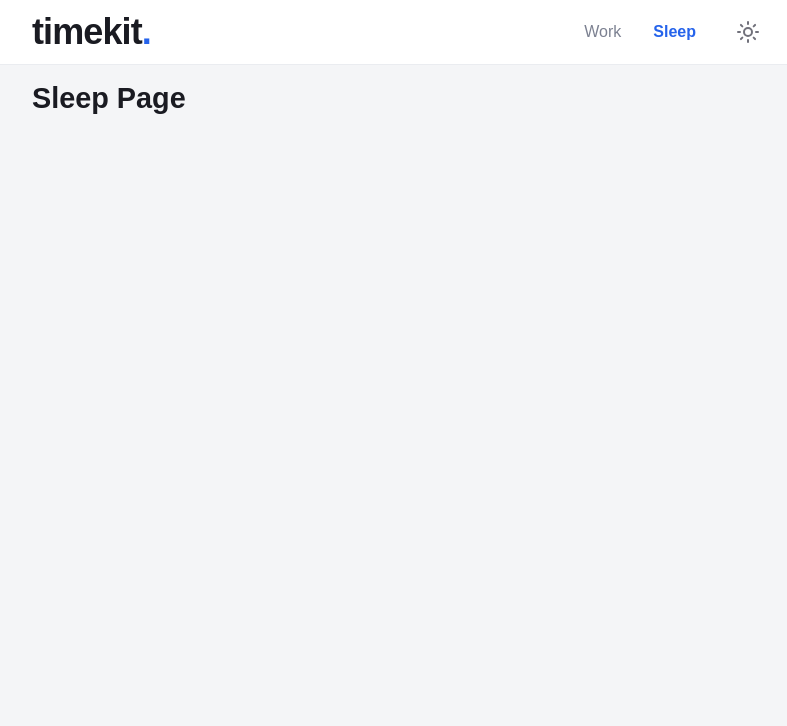
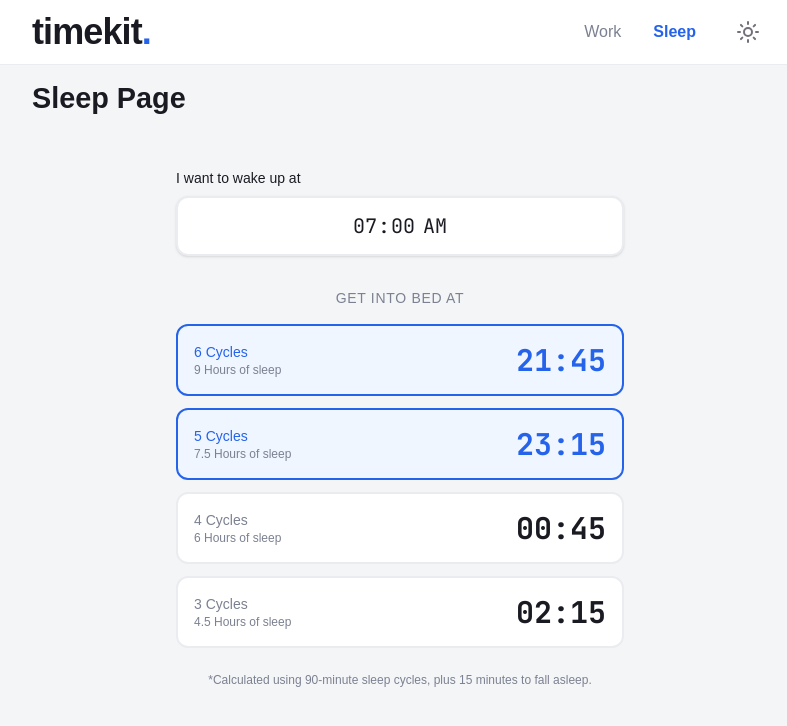
Before and after one commit to SclRlLiX/timekit, a SvelteKit app: page /sleep in a window 1280 px wide. Shown: the top 726 px of the page, without its empty margins (240-1027 px from the left). Built offline with nearby package versions, Linux system fonts and the light colour scheme; a web font is replaced by a local one.

Commit message:
added sleep + safari fix 2

```diff
--- a/src/lib/components/TimeInput.svelte
+++ b/src/lib/components/TimeInput.svelte
@@ -32,18 +32,33 @@
         color-scheme: dark;
     }
 
-    /* 1. Hide the native clock icon that throws off the math */
+    /* 1. Hide the clock icon completely */
     input[type="time"]::-webkit-calendar-picker-indicator {
         display: none;
+        -webkit-appearance: none;
         margin: 0;
     }
 
-    /* 2. Force the inner text wrapper to center perfectly */
+    /* 2. Target the main inner wrapper */
     input[type="time"]::-webkit-datetime-edit {
         display: flex;
         justify-content: center;
         align-items: center;
         width: 100%;
-        padding: 0; /* This removes the offset! */
+        padding: 0;
+    }
+
+    /* 3. Target the specific Safari text fields wrapper */
+    input[type="time"]::-webkit-datetime-edit-fields-wrapper {
+        display: flex;
+        justify-content: center;
+        align-items: center;
+        width: 100%;
+        padding: 0;
+    }
+
+    /* 4. Force text alignment on the value itself (iOS specific) */
+    input[type="time"]::-webkit-date-and-time-value {
+        text-align: center;
     }
 </style>
--- a/src/routes/sleep/+page.svelte
+++ b/src/routes/sleep/+page.svelte
@@ -1 +1,85 @@
 <h1>Sleep Page</h1>
+
+<script lang="ts">
+    import TimeInput from '$lib/components/TimeInput.svelte';
+
+    // Default wake time
+    let wakeTime = $state("07:00");
+
+    // Calculate optimal bedtimes based on 90-minute cycles + 15 mins to fall asleep
+    let bedtimes = $derived.by(() => {
+        if (!wakeTime) return [];
+
+        const [wakeH, wakeM] = wakeTime.split(':').map(Number);
+        const wakeTotalMins = (wakeH * 60) + wakeM;
+
+        // 6 cycles (9h), 5 cycles (7.5h), 4 cycles (6h), 3 cycles (4.5h)
+        const cyclesToCalculate = [6, 5, 4, 3];
+
+        return cyclesToCalculate.map(cycles => {
+            const sleepDurationMins = cycles * 90;
+            const timeToFallAsleep = 15;
+
+            // Subtract sleep duration AND the 15 mins to fall asleep
+            let bedTotalMins = wakeTotalMins - sleepDurationMins - timeToFallAsleep;
+
+            // Handle wrapping around midnight (going back into the previous day)
+            if (bedTotalMins < 0) {
+                bedTotalMins += 24 * 60;
+            }
+
+            const h = Math.floor(bedTotalMins / 60);
+            const m = bedTotalMins % 60;
+
+            return {
+                cycles,
+                durationLabel: `${cycles * 1.5} Hours`,
+                timeString: `${h.toString().padStart(2, '0')}:${m.toString().padStart(2, '0')}`,
+                // Highlight 5 and 6 cycles as optimal
+                isOptimal: cycles >= 5
+            };
+        });
+    });
+</script>
+
+<div class="p-4 sm:p-6 lg:p-8">
+    <div class="mx-auto max-w-md space-y-8">
+
+        <TimeInput label="I want to wake up at" id="wake-time" bind:value={wakeTime} />
+
+        <div class="space-y-4">
+            <h2 class="text-sm font-medium text-(--color-muted) uppercase tracking-wider text-center">
+                Get into bed at
+            </h2>
+
+            <div class="grid gap-3">
+                {#each bedtimes as bed (bed.cycles)}
+                    <div class="
+                        flex items-center justify-between rounded-xl border-2 p-4 transition-all
+                        {bed.isOptimal
+                            ? 'border-(--color-accent) bg-(--color-accent-subtle)'
+                            : 'border-(--color-surface-raised) bg-(--color-surface)'}
+                    ">
+                        <div class="flex flex-col">
+                            <span class="text-sm font-medium {bed.isOptimal ? 'text-(--color-accent)' : 'text-(--color-muted)'}">
+                                {bed.cycles} Cycles
+                            </span>
+                            <span class="text-xs text-(--color-muted)">
+                                {bed.durationLabel} of sleep
+                            </span>
+                        </div>
+
+                        <div class="font-mono text-3xl font-bold {bed.isOptimal ? 'text-(--color-accent)' : 'text-(--color-main-text)'}">
+                            {bed.timeString}
+                        </div>
+                    </div>
+                {/each}
+            </div>
+
+            <p class="text-xs text-center text-(--color-muted) pt-2">
+                *Calculated using 90-minute sleep cycles, plus 15 minutes to fall asleep.
+            </p>
+        </div>
+
+    </div>
+</div>
--- a/src/routes/work/+page.svelte
+++ b/src/routes/work/+page.svelte
@@ -1,6 +1,4 @@
 <script lang="ts">
-	import { fade } from 'svelte/transition';
-
 	import TimeInput from '$lib/components/TimeInput.svelte';
 	import BreakInput from '$lib/components/BreakInput.svelte';
 
```
